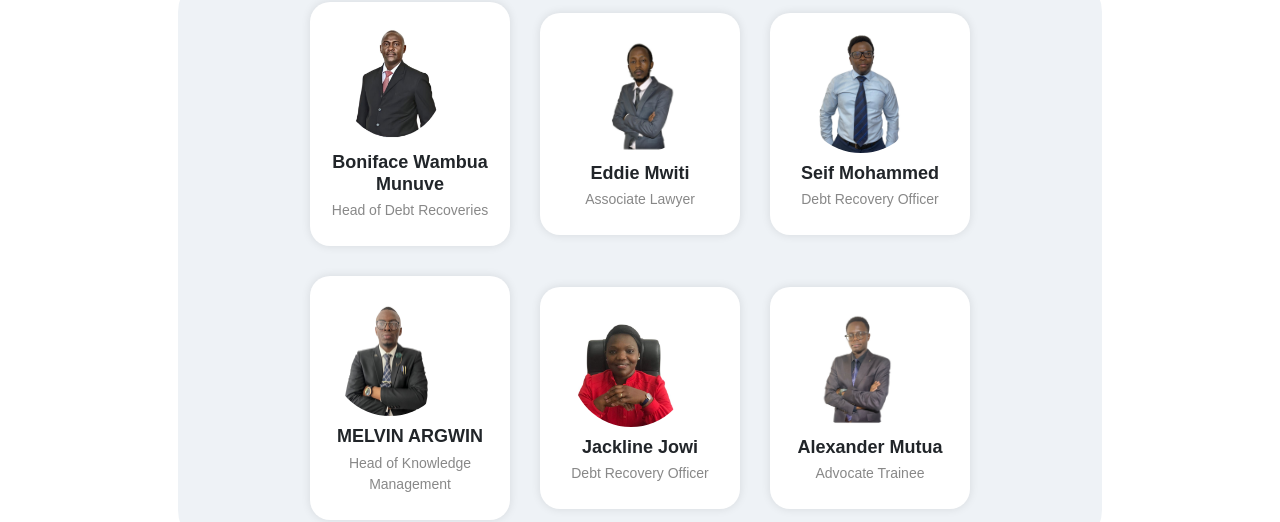
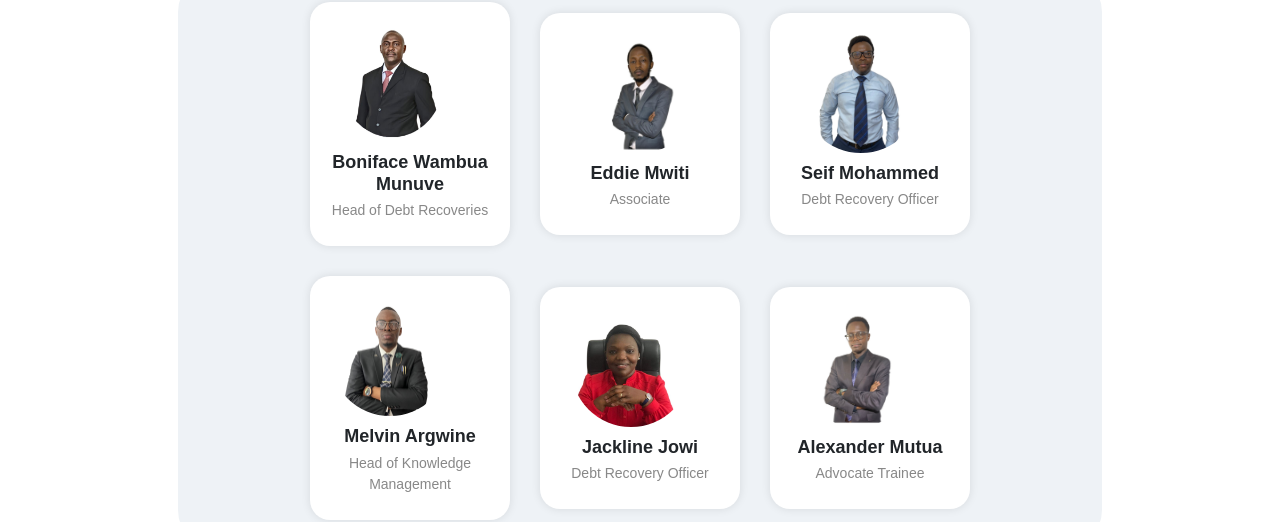
Before and after one commit to Clifford-obure/kwco_website, a React (Create React App) app: page /about in a window 1280 px wide. Shown: the part 4507-5029 px from the top of the page. Built offline with nearby package versions, Linux system fonts and the light colour scheme.

Commit message:
other push

```diff
--- a/src/Components/OurTeam.jsx
+++ b/src/Components/OurTeam.jsx
@@ -32,18 +32,14 @@ function OurTeam() {
             title="Head of Debt Recoveries"
             image={Boniface}
           />
-          <TeamMember
-            name="Eddie Mwiti"
-            title="Associate Lawyer"
-            image={Eddie}
-          />
+          <TeamMember name="Eddie Mwiti" title="Associate" image={Eddie} />
           <TeamMember
             name="Seif Mohammed "
             title="Debt Recovery Officer"
             image={seif}
           />
           <TeamMember
-            name="MELVIN ARGWIN"
+            name="Melvin Argwine"
             title="Head of Knowledge Management"
             image={agwine}
           />
```
